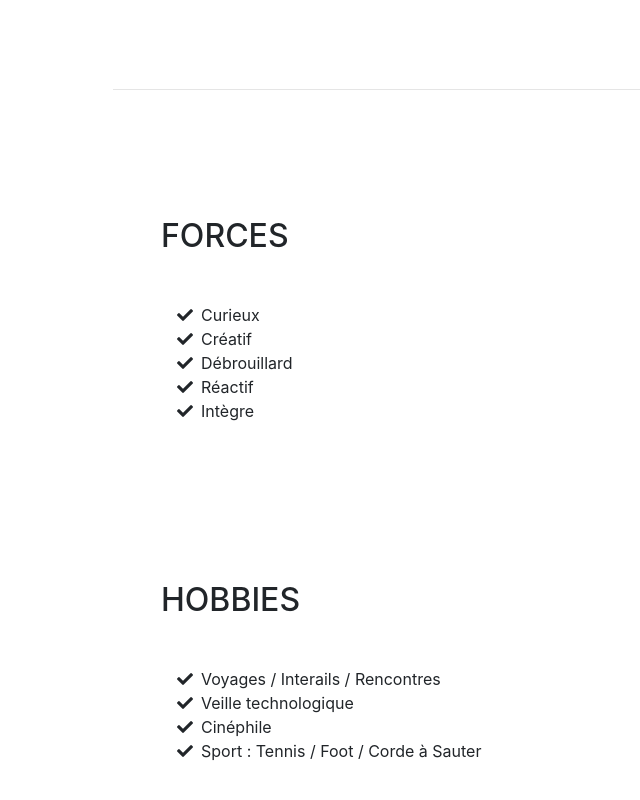
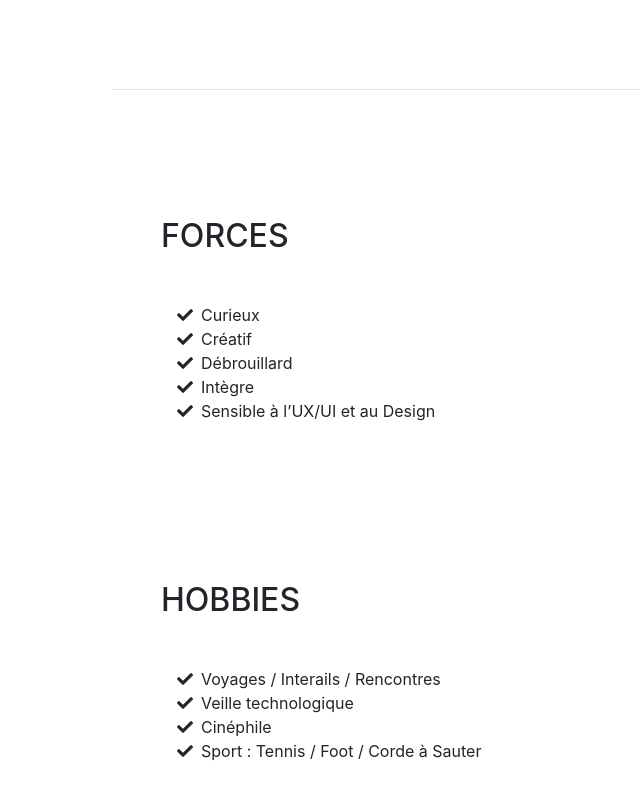
Before and after one commit to nicocouz/Resume, a website with bundled scripts: page index.html in a window 1280 px wide. Shown: the part 3417-4217 px from the top of the page, without its empty margins (159-799 px from the left). Built offline with nearby package versions, Linux system fonts and the light colour scheme; a web font is replaced by a local one.

Commit message:
changement forces

```diff
--- a/index.html
+++ b/index.html
@@ -316,10 +316,10 @@
             Débrouillard</li>
           <li>
             <i class="fa-li fa fa-check"></i>
-            Réactif</li>
+            Intègre</li>
           <li>
             <i class="fa-li fa fa-check"></i>
-            Intègre</li>
+            Sensible à l’UX/UI et au Design</li>
         </ul>
       </div>
 
```
